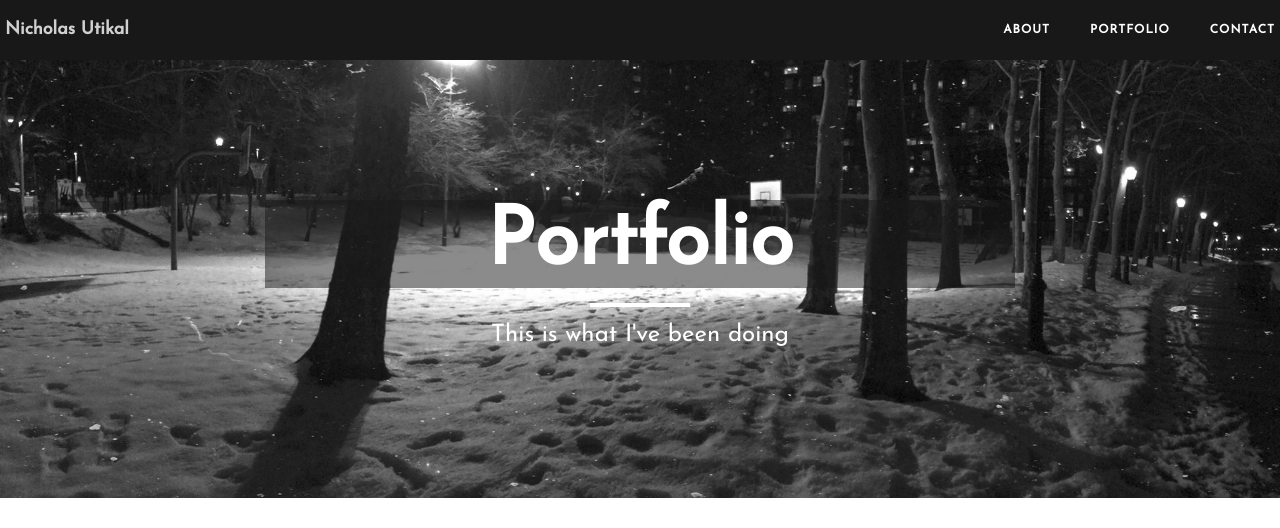
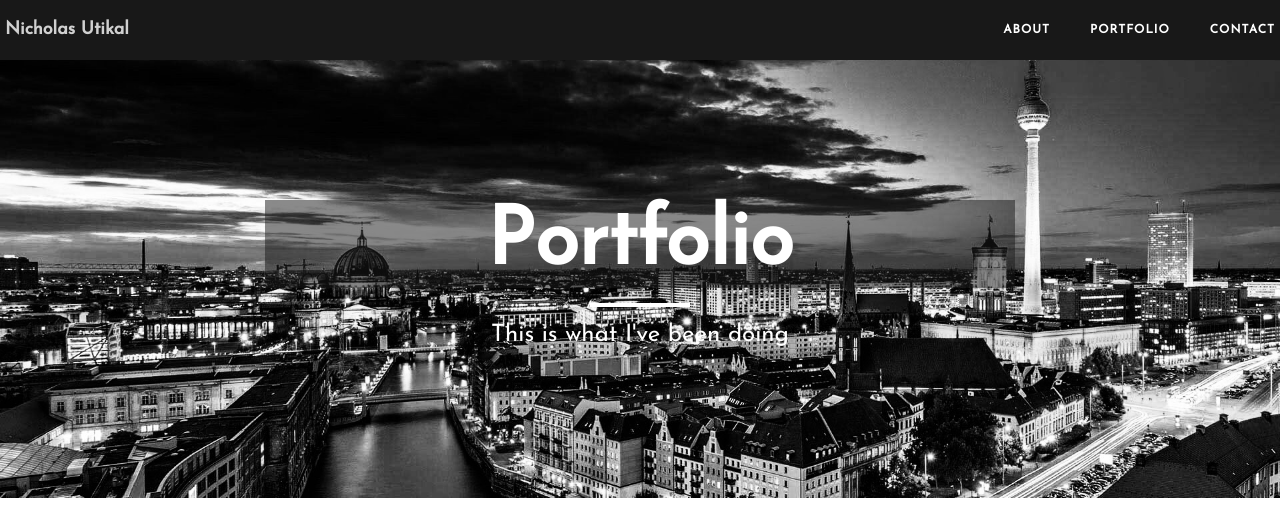
Before and after one commit to nichohelmut/nichohelmut.github.io, a Jekyll site: the page built from portfolio.html, in a window 1280 px wide. Shown: the top 528 px of the page. Built offline with Jekyll 4.4.1, drawn with Linux system fonts in a browser that asks for light colours; nearby versions of some CDN libraries; grey boxes are pictures that could not be loaded.

Commit message:
new pics

```diff
--- a/portfolio.html
+++ b/portfolio.html
@@ -2,7 +2,7 @@
 layout: page
 title: "Portfolio"
 description: "This is what I've been doing"
-header-img: "img/night-run.jpg"
+header-img: "img/berlin-night.jpg"
 ---
 
 <div class="row">
@@ -94,7 +94,7 @@ header-img: "img/night-run.jpg"
                 <div class="col-lg-8 col-lg-offset-2">
                     <div class="modal-body">
                         <h2>Containeroo</h2>
-                        <img src="../img/containeroo" class="img-responsive img-centered" alt="">
+                        <img src="../img/containeroo.png" class="img-responsive img-centered" alt="">
                         <p>A Rails applications that mimics Stack Overflow where users can post questions, answers, and comments on anything related to Mac & Cheese! Emphasis on back-end, front-end, TDD, as well as implementing secure polymorphic associations. Built with: Ruby, FactoryGirl, Rspec, Bootstrap, Rails backend</p>
                         <ul class="list-inline item-details">
                             <li>On the Web:
```
Also changed, not shown: img/berlin-night.jpg (added), img/splash-bg.JPG, 1 other file.
